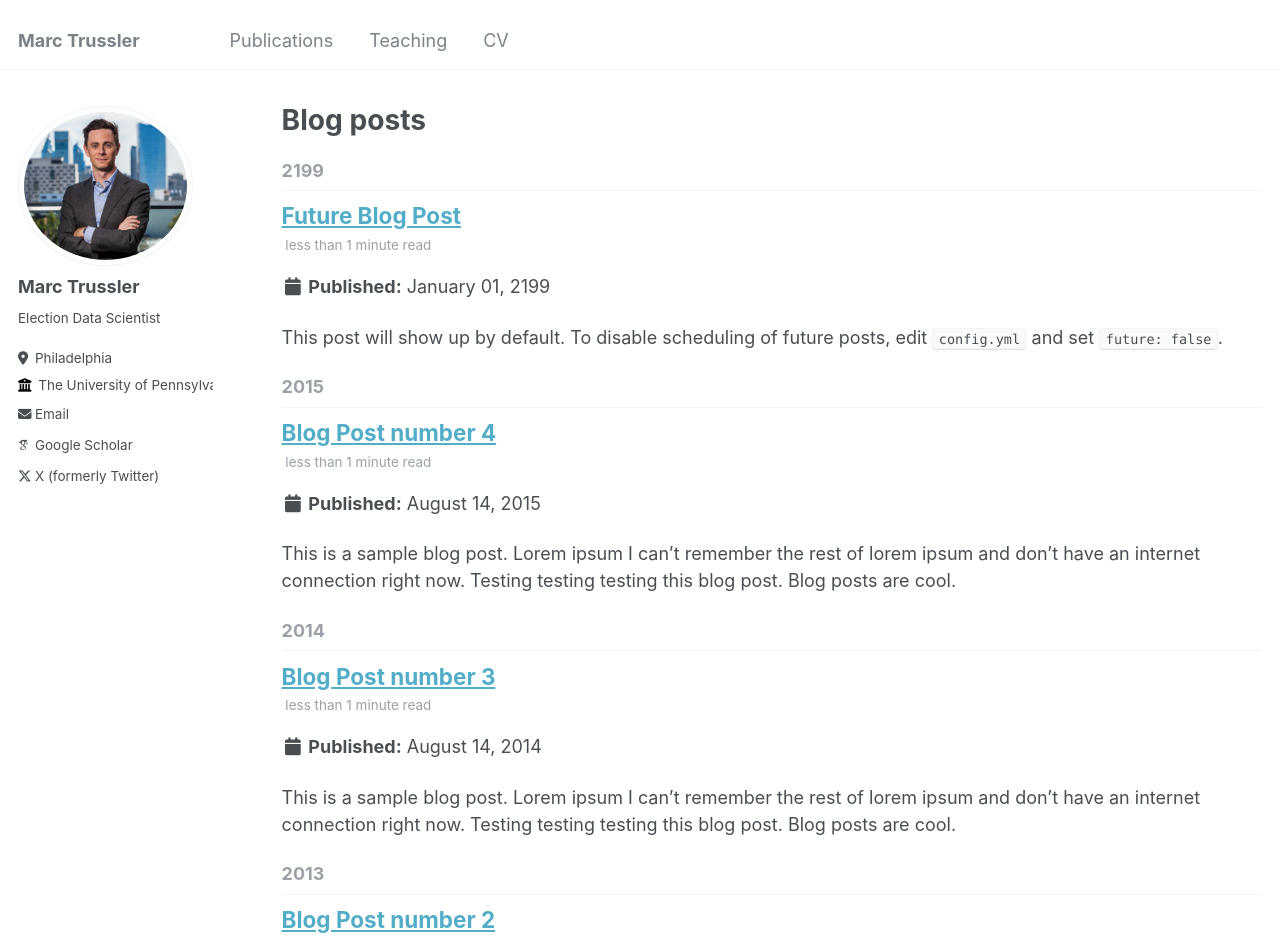
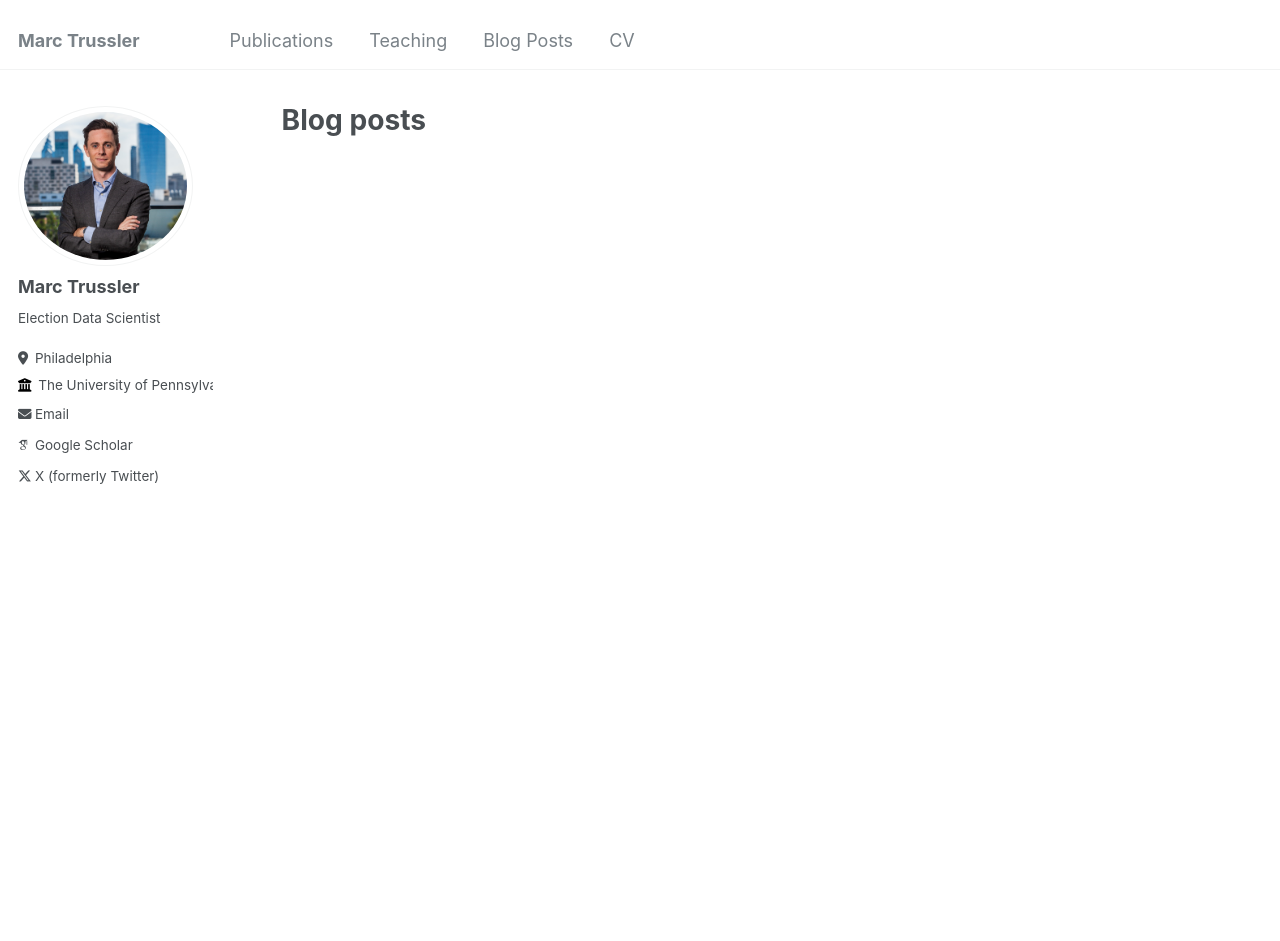
Before and after one commit to marctrussler/marctrussler.github.io, a Jekyll site: the page built from _pages/year-archive.html, in a window 1280 px wide and 1400 px high. Shown: the top 941 px of the window. Built offline with Jekyll 4.4.1, drawn with Linux system fonts in a browser that asks for light colours; some web fonts are replaced; some of the changed text lies outside the part shown.

Commit message:
Include posts

```diff
--- a/_data/navigation.yml
+++ b/_data/navigation.yml
@@ -12,8 +12,8 @@ main:
   #- title: "Portfolio"
   #  url: /portfolio/
 
-  #- title: "Blog Posts"
-   # url: /year-archive/
+  - title: "Blog Posts"
+    url: /posts/
 
   - title: "CV"
     url: /cv/
--- a/_posts/2013-08-14-blog-post-2.md
+++ /dev/null
@@ -1,20 +0,0 @@
----
-title: 'Blog Post number 2'
-date: 2013-08-14
-permalink: /posts/2013/08/blog-post-2/
-tags:
-  - cool posts
-  - category1
-  - category2
----
-
-This is a sample blog post. Lorem ipsum I can't remember the rest of lorem ipsum and don't have an internet connection right now. Testing testing testing this blog post. Blog posts are cool.
-
-Headings are cool
-======
-
-You can have many headings
-======
-
-Aren't headings cool?
-------
--- a/_posts/2014-08-14-blog-post-3.md
+++ /dev/null
@@ -1,20 +0,0 @@
----
-title: 'Blog Post number 3'
-date: 2014-08-14
-permalink: /posts/2014/08/blog-post-3/
-tags:
-  - cool posts
-  - category1
-  - category2
----
-
-This is a sample blog post. Lorem ipsum I can't remember the rest of lorem ipsum and don't have an internet connection right now. Testing testing testing this blog post. Blog posts are cool.
-
-Headings are cool
-======
-
-You can have many headings
-======
-
-Aren't headings cool?
-------
--- a/_posts/2199-01-01-future-post.md
+++ /dev/null
@@ -1,11 +0,0 @@
----
-title: 'Future Blog Post'
-date: 2199-01-01
-permalink: /posts/2012/08/blog-post-4/
-tags:
-  - cool posts
-  - category1
-  - category2
----
-
-This post will show up by default. To disable scheduling of future posts, edit `config.yml` and set `future: false`.
```
Also changed, not shown: _pages/cv.md (+1 -1 lines), _posts/2015-08-14-blog-post-4.md (deleted, +0 -20 lines), _posts/ExampleBlogPost.md (renamed from _posts/2012-08-14-blog-post-1.md), 1 other file.
